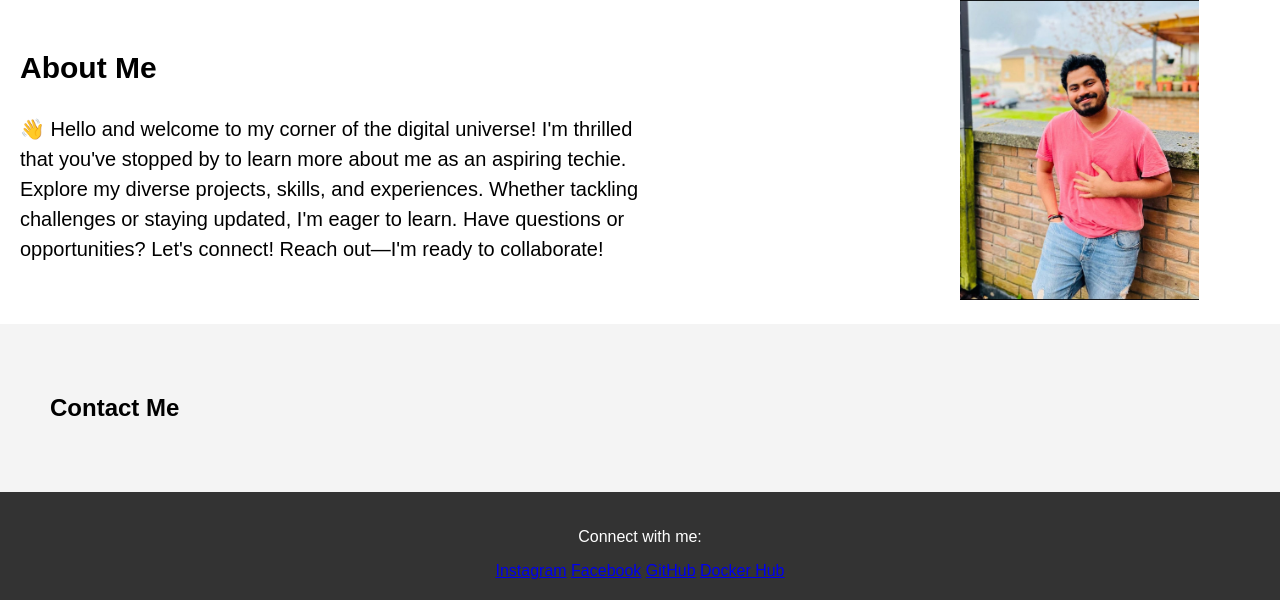
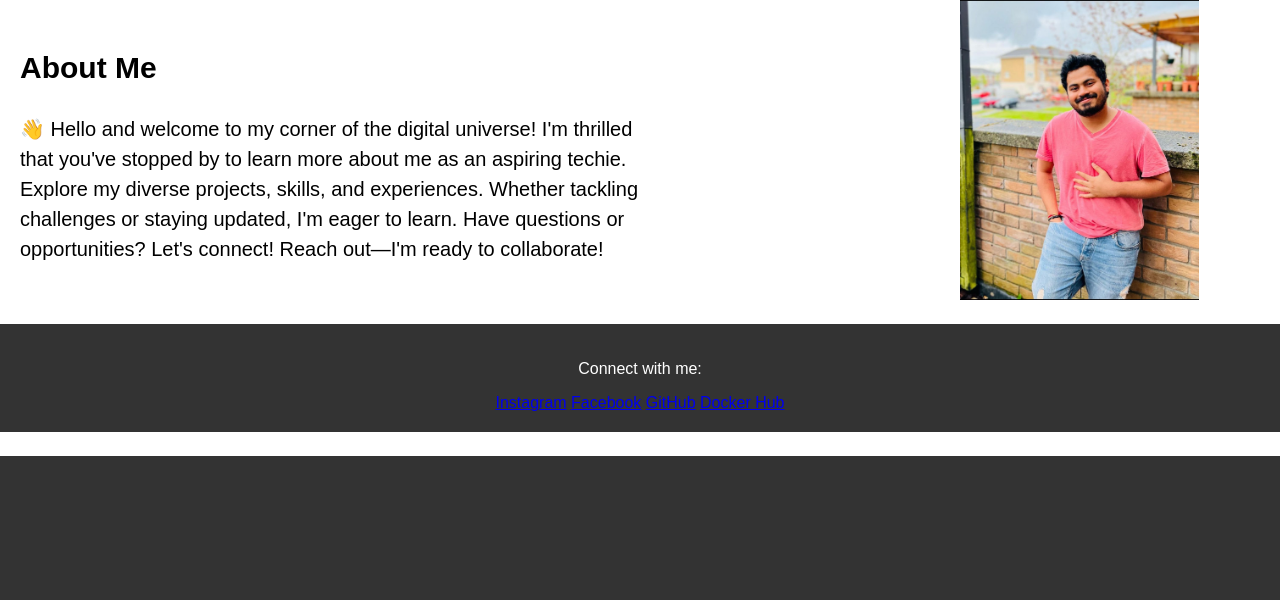
Before and after one commit to prabisdev/portfolio-website, a Flask app: a page that uses templates/welcome.html in a window 1280 px wide. Shown: the part 344-944 px from the top of the page. After the commit the page ends 800 px from the top, so only its background shows below. Run offline with Flask 3, Linux system fonts and the light colour scheme.

Commit message:
Updated Home page - v2

```diff
--- a/templates/welcome.html
+++ b/templates/welcome.html
@@ -54,16 +54,6 @@
             max-height: 300px; /* Max height of the photo */
             height: auto; /* Maintain aspect ratio */
         }
-        /* Section 3 - Contact */
-        .contact {
-            background-color: #f4f4f4; /* Light background color */
-            padding: 50px;
-        }
-        .contact-form {
-            /* Styles for contact form */
-            max-width: 600px; /* Adjust as needed */
-            margin: 0 auto;
-        }
         /* Section 4 - Footer */
         .footer {
             background-color: #333; /* Dark color for footer */
@@ -97,14 +87,6 @@
         </div>
     </div>
 
-    <!-- Section 3 - Contact -->
-    <div class="contact">
-        <h2>Contact Me</h2>
-        <div class="contact-form">
-            <!-- Add your contact form here -->
-        </div>
-    </div>
-
     <!-- Section 4 - Footer -->
     <div class="footer">
         <p>Connect with me:</p>
```
